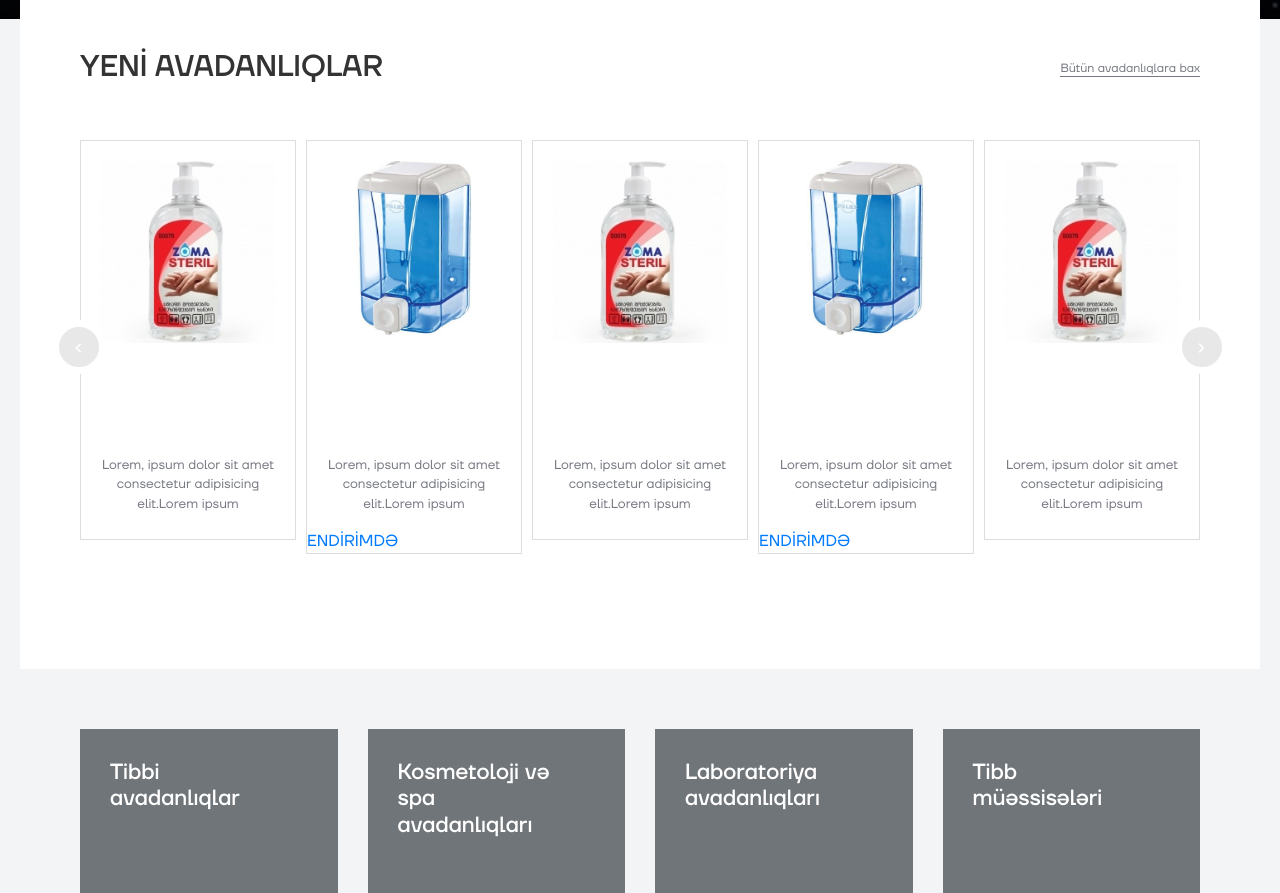
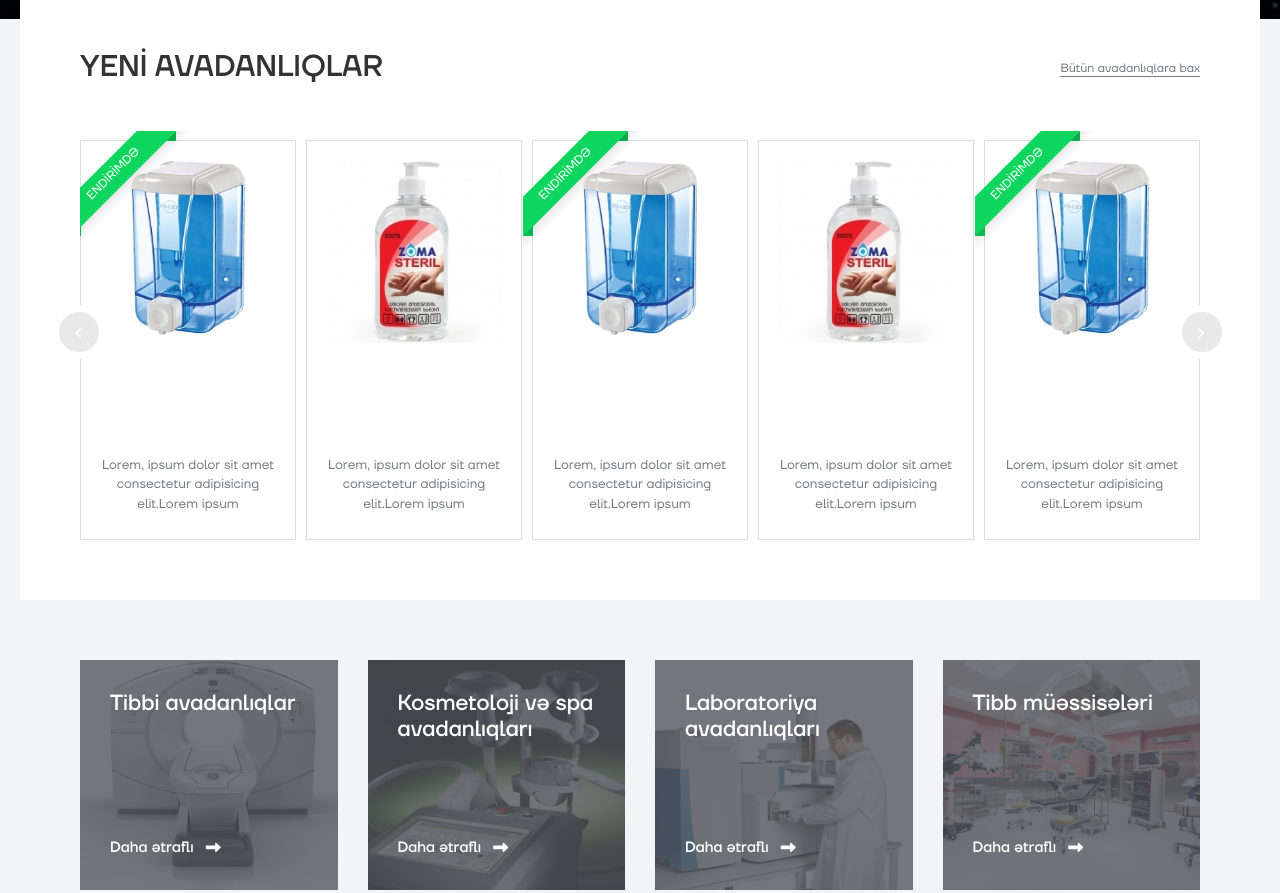
Before and after one commit to ElmarNi/medeks_pro_1, a plain HTML site: page index.html in a window 1280 px wide. Shown: the part 680-1573 px from the top of the page. Drawn offline with Linux system fonts and the light colour scheme; a web font is replaced by a local one.

Commit message:
Add files via upload

```diff
--- a/css/style.css
+++ b/css/style.css
@@ -168,6 +168,12 @@ header .menu li a:hover, .small-screen-menu-nav .menu li a:hover {
 }
 #large-screens .languages ul li img{
   margin-right: 7px;
+}
+#large-screens .languages ul li{
+  transition: all .3s ease;
+}
+#large-screens .languages ul li:hover{
+  background-color: #f8f8f8;
 }
 #large-screens .logo img {
   width: 119px;
@@ -459,6 +465,7 @@ header .menu li a:hover, .small-screen-menu-nav .menu li a:hover {
   background-size: cover;
   background-repeat: no-repeat;
   position: relative;
+  background-position: center center;
 }
 #productcategories .box::before {
   content: '';
@@ -482,7 +489,7 @@ header .menu li a:hover, .small-screen-menu-nav .menu li a:hover {
 }
 #productcategories .box h1 {
   color: white;
-  width: 80%;
+  width: 100%;
   font-size: 22px;
 }
 #productcategories .box .more {
@@ -494,15 +501,14 @@ header .menu li a:hover, .small-screen-menu-nav .menu li a:hover {
 #productcategories .box:hover .more a i {
   transform: translate(6px, 1px);
 }
-#productcategories .slider {
-  margin-bottom: 40px;
-}
 #productcategories .slider .slider-box {
   background-color: white;
   border: 1px solid #dddddd;
   min-height: 400px;
   transition: all .3s ease;
   margin: 15px 0;
+  margin-bottom: 0;
+  position: relative;
 }
 #productcategories .slider .slider-box .image-wrapper {
   height: 300px;
@@ -522,6 +528,39 @@ header .menu li a:hover, .small-screen-menu-nav .menu li a:hover {
 }
 #productcategories .slider .slider-box:hover {
   box-shadow: 0 0 20px rgba(0, 0, 0, 0.1);
+}
+#productcategories .tag{
+  position: absolute;
+  top: -10px;
+  left: -10px;
+  width: 120px;
+  height: 130px;
+  overflow: hidden;
+}
+#productcategories .tag::after, #productcategories .tag::before{
+  content: '';
+  position: absolute;
+  border: 5px solid #0db751;
+  border-left-color: transparent;
+  border-top-color: transparent;
+}
+#productcategories .tag::before{
+  right: 15px;
+}
+#productcategories .tag::after{
+  top: 95px;
+
+}
+#productcategories .tag span{
+  color: white;
+  display: block;
+  background-color: #0dd55d;
+  font-size: 12px;
+  transform: rotate(-45deg) translate(-54px, -13px);
+  padding: 5px;
+  width: 180px;
+  text-align: center;
+  box-shadow: 0 5px 10px rgba(0,0,0,.1);
 }
 #productcategories .owl-nav.disabled{
   display: flex;
--- a/js/main.js
+++ b/js/main.js
@@ -27,7 +27,7 @@ $(document).ready(function () {
     margin: 10,
     items: 5,
     nav:true,
-    autoplay: true,
+    autoplay: false,
     autoplayTimeout: 3000
   });
   $("header .open-menu").click(function (e) {
```
Also changed, not shown: img/proCat1.jpg (added), img/proCat2.jpg (added), img/proCat3.jpg (added), img/proCat4.jpg (added), img/proCat5.jpg (added), img/proCat6.jpg (added).
